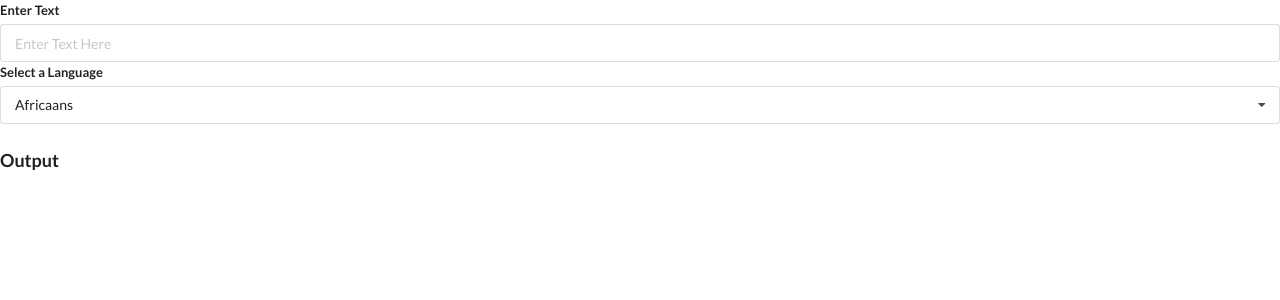
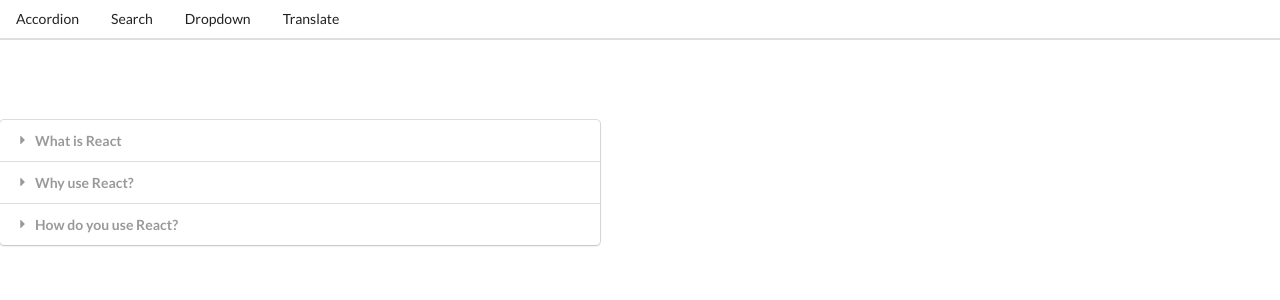
Before and after one commit to teohkt/ReactExercises, a React (Create React App) app in the folder widgets/: page / in a window 1280 px wide. Shown: the top 300 px of the page. Built offline with nearby package versions, Linux system fonts and the light colour scheme; no server answers.

Commit message:
added header

```diff
--- a/widgets/src/App.js
+++ b/widgets/src/App.js
@@ -2,9 +2,11 @@ import React, { useState } from 'react';
 import ReactDOM from 'react-dom';
 
 import Accordion from './components/Accordion';
-import Search from './components/Search'
-import Dropdown from './components/Dropdown'
-import Translate from './components/Translate'
+import Search from './components/Search';
+import Dropdown from './components/Dropdown';
+import Translate from './components/Translate';
+import Route from './components/Route';
+import Header from './components/Header';
 
 const items = [
   {
@@ -36,27 +38,57 @@ const options = [
   }
 ]
 
+const showTranslate = () => {
+  if (window.location.pathname === 'translate') {
+    return <Translate />
+  };
+};
+
+const showComponent = (route, component) => {
+  return window.location.pathname === route ? component: null;
+}
 
 export default () => {
 
-  // const [selected, setSelected] = useState(options[0]);
-  // const [showDropdown, setShowDropdown] = useState(true);
+  const [selected, setSelected] = useState(options[0]);
+  const [showDropdown, setShowDropdown] = useState(true);
 
   return (
     <div>
-      {/* <Accordion items={items} /> */}
-      {/* <Search /> */}
-      {/* <button onClick={()=>setShowDropdown(!showDropdown)}>Toggle Dropdown</button>
-      {showDropdown ?
+      <Header />
+      {/* {showAccordion()}
+      {showList()}
+      {showDropdown()}
+      {showTranslate()} */}
+
+      <Route path="/">
+        <Accordion items={items} />
+      </Route>
+
+      <Route path="/list">
+        <Search />
+      </Route>
+
+      <Route path="/dropdown">
         <Dropdown
-        options={options}
-        selected={selected}
-        onSelectedChange={setSelected}
-      /> : null
-      } */}
+           options={options}
+           selected={selected}
+           onSelectedChange={setSelected}
+        />
 
-      <Translate />
+        {/* <button onClick={()=>setShowDropdown(!showDropdown)}>Toggle Dropdown</button> */}
+         {/* {showDropdown ?
+           <Dropdown
+           options={options}
+           selected={selected}
+           onSelectedChange={setSelected}
+         /> : null
+         */}
+      </Route>
 
+      <Route path="/translate">
+        <Translate />
+      </Route>
     </div>
   );
 
--- /dev/null
+++ b/widgets/src/components/Header.js
@@ -0,0 +1,14 @@
+import React from 'react';
+
+const Header = () => {
+    return(
+        <div className='ui secondary pointing menu'>
+            <a href='/' className='item'>Accordion</a>
+            <a href='/list' className='item'>Search</a>
+            <a href='/dropdown' className='item'>Dropdown</a>
+            <a href='/translate' className='item'>Translate</a>
+        </div>
+    );
+};
+
+export default Header;
--- /dev/null
+++ b/widgets/src/components/Route.js
@@ -0,0 +1,7 @@
+const Route = ({ path, children }) => {
+    return window.location.pathname === path
+    ? children
+    : null;
+};
+
+export default Route;
```
